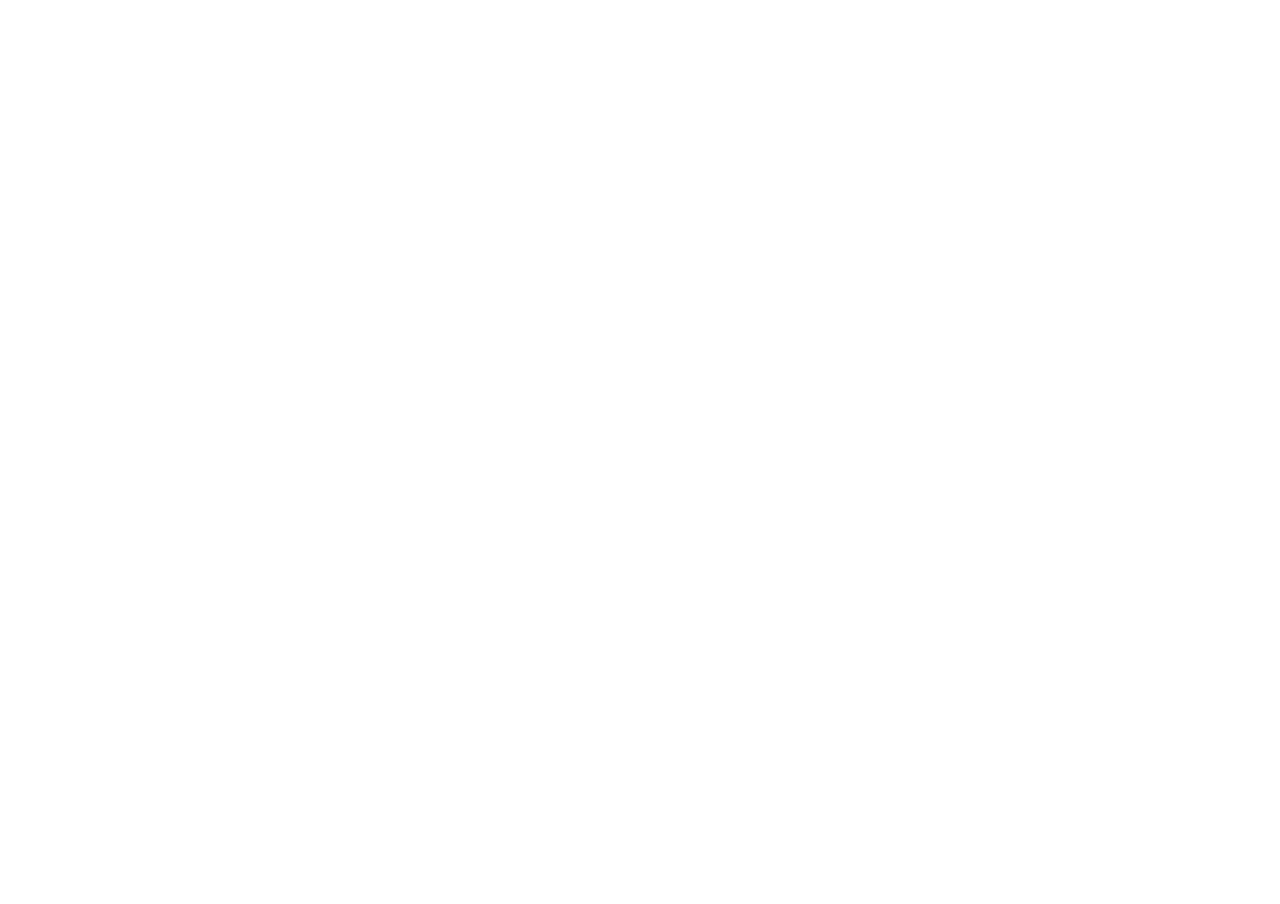
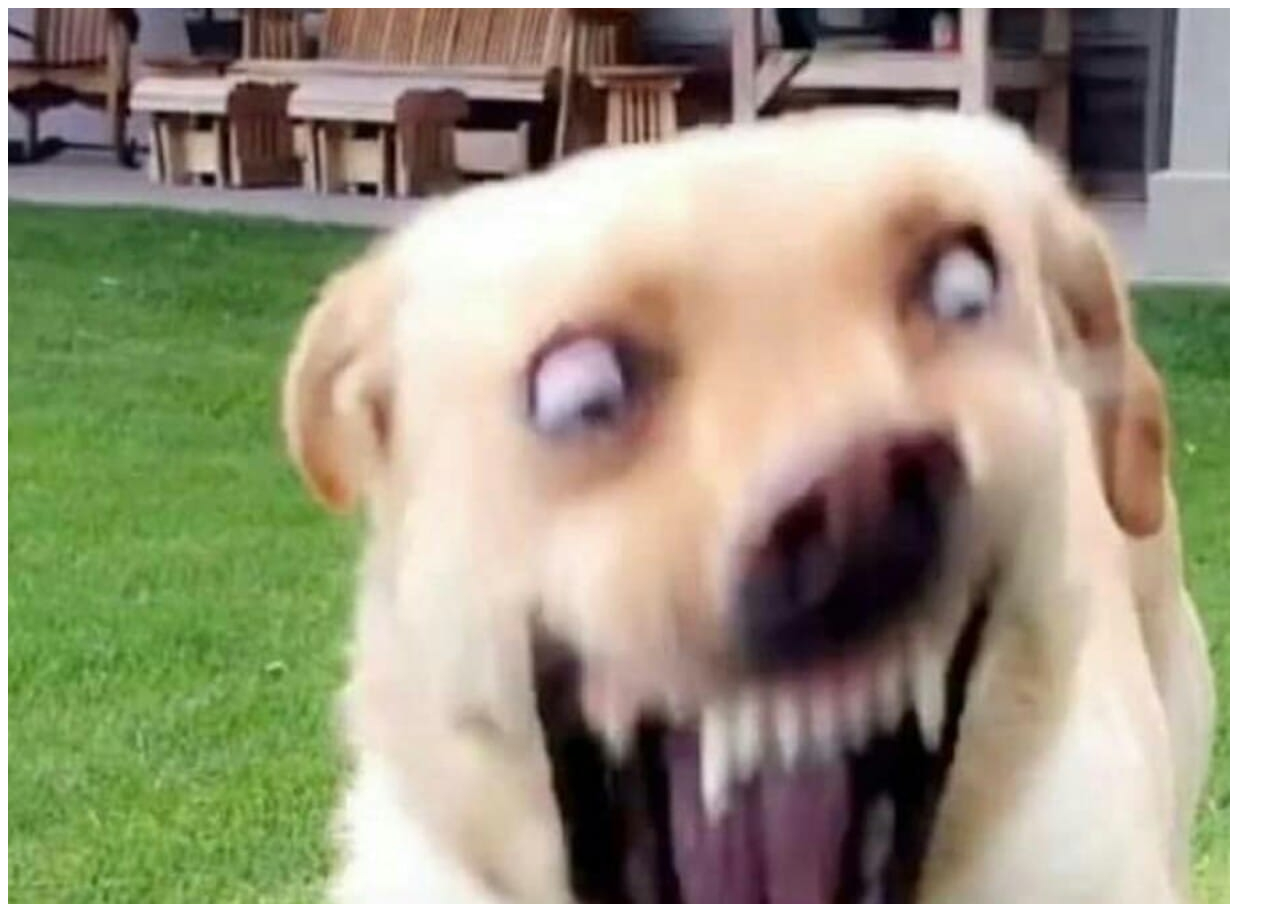
Before and after one commit to romerorafael/exercicio-descomplica, a plain HTML site: page myDir/index.html in a window 1280 px wide. Shown: the top 904 px of the page. Before the commit the page ends 800 px from the top, so only its background shows below. Drawn offline with Linux system fonts and the light colour scheme.

Commit message:
feat: add random image to index

```diff
--- a/myDir/index.html
+++ b/myDir/index.html
@@ -6,6 +6,6 @@
     <title>Document</title>
 </head>
 <body>
-
+    <img src="./random-image.jpg" alt="Minha imagem aleatória">
 </body>
 </html>
```
Also changed, not shown: myDir/random-image.jpg (added).
